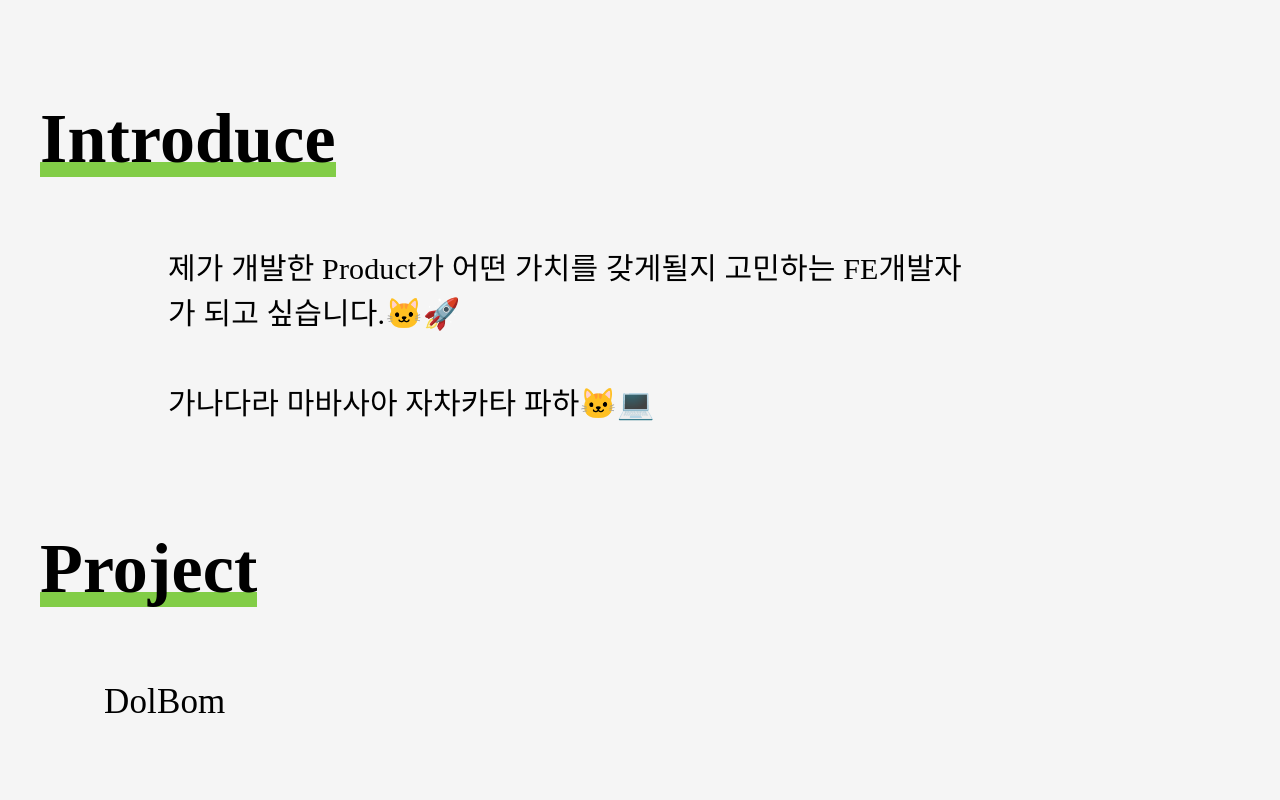
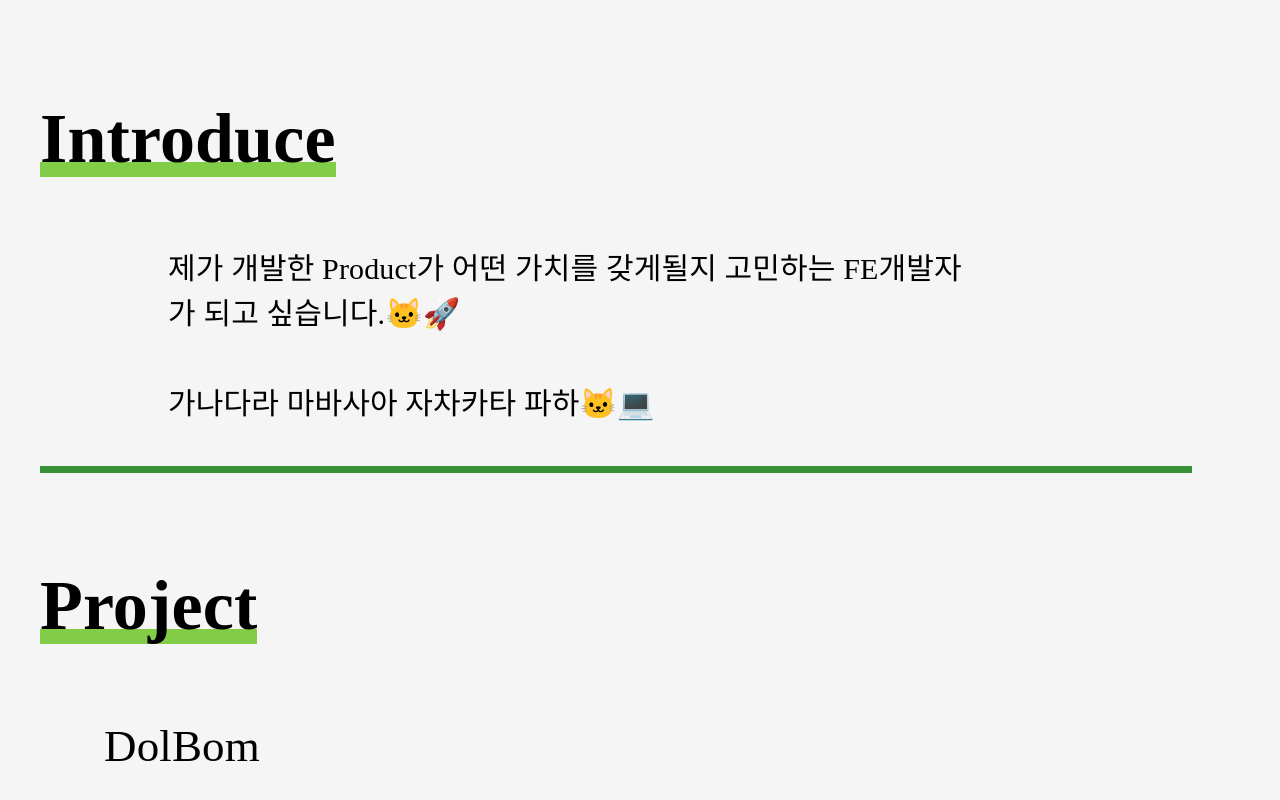
Before and after one commit to dailybetter/GSAP_practice, a React (Vite) app in the folder gsap_practice/: page / in a window 1280 px wide. Shown: the part 834-1634 px from the top of the page. Built offline with nearby package versions, Linux system fonts and the light colour scheme; a web font is replaced by a local one.

Commit message:
Feat: Divider

```diff
--- a/gsap_practice/src/components/body/index.tsx
+++ b/gsap_practice/src/components/body/index.tsx
@@ -23,6 +23,7 @@ export const Body = () => {
             </Styled.CardContentArea>
           </FadeInUp>
         </Styled.Card>
+        <Styled.Divider></Styled.Divider>
         <Styled.Card>
           <Styled.StyledBodyTitle>
             <FadeInContent delay={1}>
--- a/gsap_practice/src/components/body/styled.tsx
+++ b/gsap_practice/src/components/body/styled.tsx
@@ -1,5 +1,5 @@
 import styled from 'styled-components';
-
+import { DARK_GREEN } from '../..//colorPalette';
 export const Container = styled.section`
   display: flex;
   position: relative;
@@ -51,11 +51,18 @@ export const CardTitleArea = styled.article`
 `;
 
 export const CardContentTitle = styled.span`
-  font-size: 40px;
+  font-size: 45px;
   font-family: 'SpoqaMedium';
 
   @media ${(props) => props.theme.mobile} {
     font-family: 'SpoqaBold';
-    font-size: 35px;
+    font-size: 45px;
   }
 `;
+
+export const Divider = styled.div`
+  height: 6.5px;
+  margin-top: 30px;
+  background-color: ${DARK_GREEN};
+  width: 90vw;
+`;
--- a/gsap_practice/src/components/intro/styled.tsx
+++ b/gsap_practice/src/components/intro/styled.tsx
@@ -1,6 +1,6 @@
 import styled from 'styled-components';
 import { MyAppBar } from '../appbar';
-import { LIGHT_GREEN } from '../../colorPalette';
+import { LIGHT_GREEN, DARK_GREEN } from '../../colorPalette';
 import KeyboardDoubleArrowDownIcon from '@mui/icons-material/KeyboardDoubleArrowDown';
 export const Container = styled.section`
   display: flex;
@@ -91,3 +91,21 @@ export const ArrowDownButton = styled(KeyboardDoubleArrowDownIcon)`
     transition: 1s;
   }
 `;
+
+export const Divider = styled.div`
+  height: 6.5px;
+  margin-top: 30px;
+  background-color: ${DARK_GREEN};
+
+  @media ${(props) => props.theme.desktop} {
+    width: 60vw;
+  }
+
+  @media ${(props) => props.theme.tablet} {
+    width: 90vw;
+  }
+
+  @media ${(props) => props.theme.mobile} {
+    width: 80vw;
+  }
+`;
```
